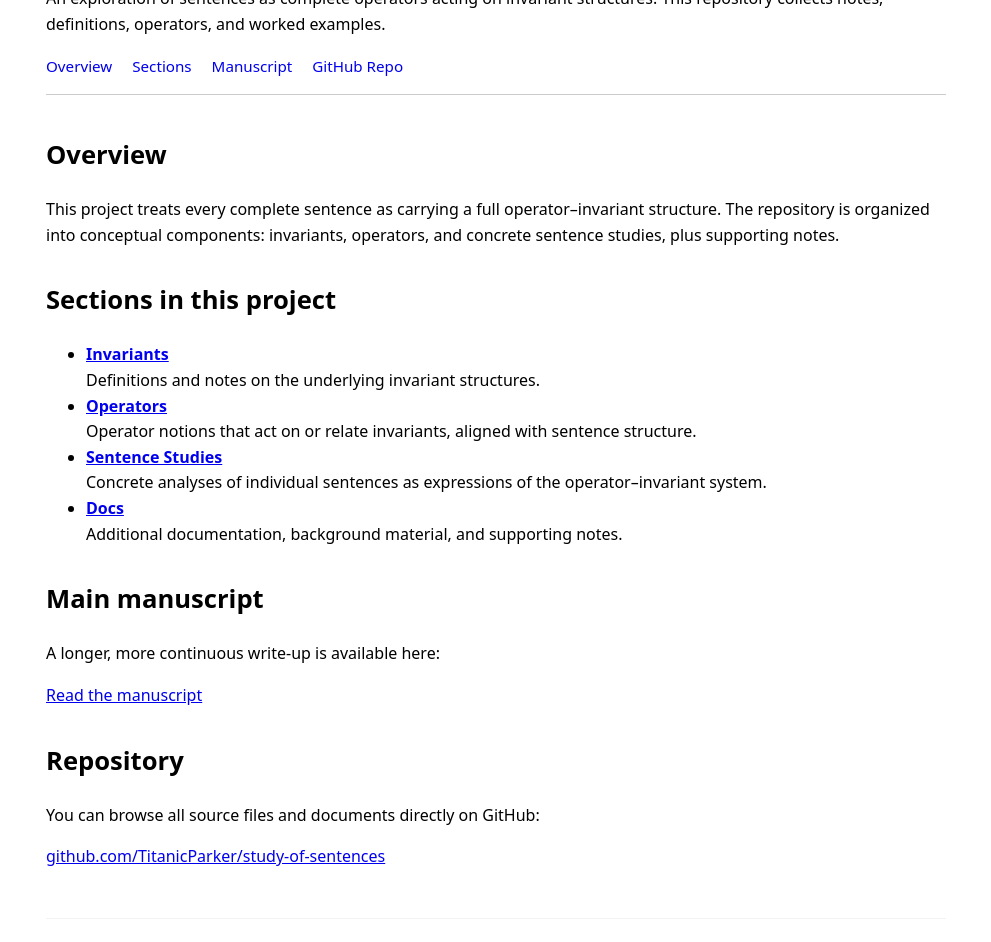
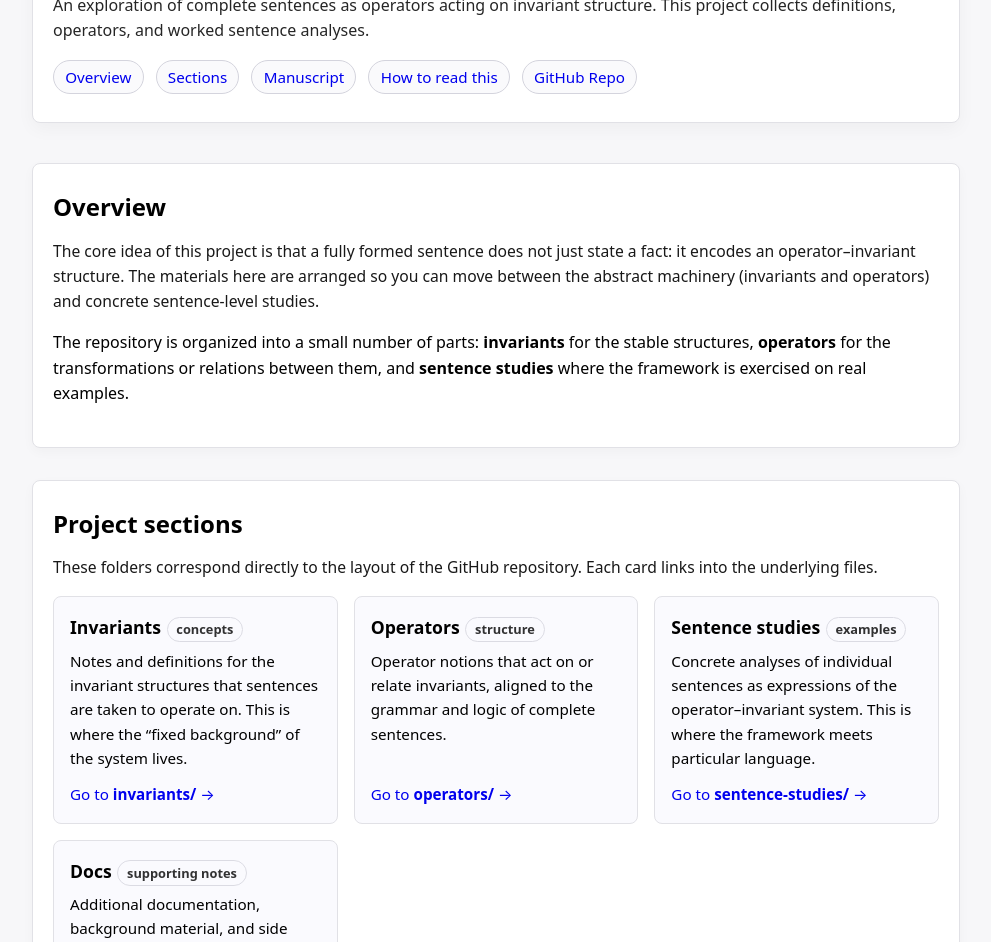
Before and after one commit to TitanicParker/study-of-sentences, a plain HTML site: page index.html in a window 1280 px wide. Shown: the part 123-1065 px from the top of the page, without its empty margins (144-1135 px from the left). Drawn offline with Linux system fonts and the light colour scheme.

Commit message:
Refactor index.html for layout and style enhancements
Updated styles and structure for improved layout and readability.

```diff
--- a/index.html
+++ b/index.html
@@ -5,60 +5,176 @@
   <title>Study of Sentences</title>
   <meta name="viewport" content="width=device-width, initial-scale=1" />
   <style>
+    :root {
+      --radius: 8px;
+    }
+
+    * {
+      box-sizing: border-box;
+    }
+
     body {
       font-family: system-ui, -apple-system, BlinkMacSystemFont, "Segoe UI", sans-serif;
-      max-width: 900px;
-      margin: 2rem auto;
-      padding: 0 1rem 3rem;
+      max-width: 960px;
+      margin: 0 auto;
+      padding: 1.5rem 1rem 3rem;
       line-height: 1.6;
+      background: #f7f7f9;
     }
+
     header {
       margin-bottom: 2.5rem;
-      border-bottom: 1px solid #ccc;
-      padding-bottom: 1rem;
+      padding: 1.75rem 1.25rem;
+      border-radius: var(--radius);
+      background: #ffffff;
+      box-shadow: 0 6px 18px rgba(0, 0, 0, 0.04);
+      border: 1px solid #e1e1e6;
     }
-    h1 {
-      font-size: 2.4rem;
-      margin: 0 0 0.5rem;
+
+    .site-title {
+      margin: 0 0 0.25rem;
+      font-size: 2.3rem;
+      letter-spacing: 0.02em;
     }
-    h2 {
-      margin-top: 2rem;
-      font-size: 1.6rem;
+
+    .site-subtitle {
+      margin: 0 0 1rem;
+      font-size: 1rem;
+      opacity: 0.85;
     }
+
     nav {
-      margin-top: 0.5rem;
+      margin-top: 0.75rem;
+      display: flex;
+      flex-wrap: wrap;
+      gap: 0.75rem;
       font-size: 0.95rem;
     }
+
     nav a {
-      margin-right: 1rem;
+      text-decoration: none;
+      padding: 0.25rem 0.7rem;
+      border-radius: 999px;
+      border: 1px solid #d4d4dd;
+      background: #fafafc;
+    }
+
+    nav a:hover {
+      background: #ececf3;
+    }
+
+    main {
+      display: flex;
+      flex-direction: column;
+      gap: 2rem;
+    }
+
+    section {
+      background: #ffffff;
+      padding: 1.5rem 1.25rem;
+      border-radius: var(--radius);
+      border: 1px solid #e1e1e6;
+      box-shadow: 0 4px 12px rgba(0, 0, 0, 0.03);
+    }
+
+    h2 {
+      margin-top: 0;
+      font-size: 1.5rem;
+      margin-bottom: 0.75rem;
+    }
+
+    .section-lead {
+      margin-top: 0.25rem;
+      margin-bottom: 1rem;
+      font-size: 0.98rem;
+      opacity: 0.9;
+    }
+
+    .grid {
+      display: grid;
+      grid-template-columns: repeat(auto-fit, minmax(220px, 1fr));
+      gap: 1rem;
+      padding: 0;
+      list-style: none;
+      margin: 0;
+    }
+
+    .card {
+      border-radius: var(--radius);
+      border: 1px solid #e1e1e6;
+      padding: 1rem;
+      background: #fafafe;
+      height: 100%;
+      display: flex;
+      flex-direction: column;
+      justify-content: space-between;
+    }
+
+    .card h3 {
+      margin-top: 0;
+      margin-bottom: 0.4rem;
+      font-size: 1.1rem;
+    }
+
+    .card p {
+      margin-top: 0;
+      margin-bottom: 0.75rem;
+      font-size: 0.95rem;
+    }
+
+    .card a {
+      font-size: 0.95rem;
       text-decoration: none;
     }
-    nav a:hover {
-      text-decoration: underline;
+
+    .inline-link {
+      text-decoration: none;
+      border-bottom: 1px solid #d0d0dd;
     }
-    .section-list ul {
-      margin-top: 0.5rem;
+
+    .inline-link:hover {
+      border-bottom-style: solid;
     }
+
+    .pill {
+      display: inline-block;
+      font-size: 0.8rem;
+      padding: 0.1rem 0.55rem;
+      border-radius: 999px;
+      border: 1px solid #d4d4dd;
+      margin-left: 0.35rem;
+      opacity: 0.8;
+    }
+
     footer {
-      margin-top: 3rem;
+      margin-top: 2.5rem;
       font-size: 0.85rem;
-      opacity: 0.7;
-      border-top: 1px solid #eee;
-      padding-top: 1rem;
+      opacity: 0.75;
+      text-align: center;
+    }
+
+    @media (max-width: 600px) {
+      header {
+        padding: 1.25rem 1rem;
+      }
+      .site-title {
+        font-size: 1.9rem;
+      }
     }
   </style>
 </head>
 <body>
   <header>
-    <h1>Study of Sentences</h1>
-    <p>
-      An exploration of sentences as complete operators acting on invariant structures.
-      This repository collects notes, definitions, operators, and worked examples.
+    <h1 class="site-title">Study of Sentences</h1>
+    <p class="site-subtitle">
+      An exploration of complete sentences as operators acting on invariant structure.
+      This project collects definitions, operators, and worked sentence analyses.
     </p>
     <nav>
       <a href="#overview">Overview</a>
       <a href="#sections">Sections</a>
       <a href="#manuscript">Manuscript</a>
+      <a href="#reading-paths">How to read this</a>
       <a href="#repo">GitHub Repo</a>
     </nav>
   </header>
@@ -66,61 +182,127 @@
   <main>
     <section id="overview">
       <h2>Overview</h2>
+      <p class="section-lead">
+        The core idea of this project is that a fully formed sentence does not just
+        state a fact: it encodes an operator–invariant structure. The materials here
+        are arranged so you can move between the abstract machinery (invariants and
+        operators) and concrete sentence-level studies.
+      </p>
       <p>
-        This project treats every complete sentence as carrying a full operator–invariant
-        structure. The repository is organized into conceptual components:
-        invariants, operators, and concrete sentence studies, plus supporting notes.
+        The repository is organized into a small number of parts:
+        <strong>invariants</strong> for the stable structures, <strong>operators</strong>
+        for the transformations or relations between them, and
+        <strong>sentence studies</strong> where the framework is exercised on
+        real examples.
       </p>
     </section>
 
-    <section id="sections" class="section-list">
-      <h2>Sections in this project</h2>
-      <ul>
-        <li>
-          <strong><a href="invariants/">Invariants</a></strong><br />
-          Definitions and notes on the underlying invariant structures.
+    <section id="sections">
+      <h2>Project sections</h2>
+      <p class="section-lead">
+        These folders correspond directly to the layout of the GitHub repository.
+        Each card links into the underlying files.
+      </p>
+      <ul class="grid">
+        <li class="card">
+          <div>
+            <h3>Invariants<span class="pill">concepts</span></h3>
+            <p>
+              Notes and definitions for the invariant structures that sentences
+              are taken to operate on. This is where the “fixed background” of
+              the system lives.
+            </p>
+          </div>
+          <a href="invariants/">Go to <strong>invariants/</strong> →</a>
         </li>
-        <li>
-          <strong><a href="operators/">Operators</a></strong><br />
-          Operator notions that act on or relate invariants, aligned with sentence structure.
+        <li class="card">
+          <div>
+            <h3>Operators<span class="pill">structure</span></h3>
+            <p>
+              Operator notions that act on or relate invariants, aligned to the
+              grammar and logic of complete sentences.
+            </p>
+          </div>
+          <a href="operators/">Go to <strong>operators/</strong> →</a>
         </li>
-        <li>
-          <strong><a href="sentence-studies/">Sentence Studies</a></strong><br />
-          Concrete analyses of individual sentences as expressions of the operator–invariant system.
+        <li class="card">
+          <div>
+            <h3>Sentence studies<span class="pill">examples</span></h3>
+            <p>
+              Concrete analyses of individual sentences as expressions of the
+              operator–invariant system. This is where the framework meets
+              particular language.
+            </p>
+          </div>
+          <a href="sentence-studies/">Go to <strong>sentence-studies/</strong> →</a>
         </li>
-        <li>
-          <strong><a href="docs/">Docs</a></strong><br />
-          Additional documentation, background material, and supporting notes.
+        <li class="card">
+          <div>
+            <h3>Docs<span class="pill">supporting notes</span></h3>
+            <p>
+              Additional documentation, background material, and side explorations
+              that support the main line of the project.
+            </p>
+          </div>
+          <a href="docs/">Go to <strong>docs/</strong> →</a>
         </li>
       </ul>
     </section>
 
     <section id="manuscript">
       <h2>Main manuscript</h2>
-      <p>
-        A longer, more continuous write-up is available here:
+      <p class="section-lead">
+        The manuscript is a more continuous, narrative treatment of the project.
       </p>
       <p>
-        <a href="manuscript">Read the manuscript</a>
+        You can read the current manuscript directly from the repository:
+        <a class="inline-link" href="manuscript.md">open <code>manuscript.md</code></a>.
       </p>
+    </section>
+
+    <section id="reading-paths">
+      <h2>How to read this project</h2>
+      <p class="section-lead">
+        Depending on your background, you might prefer to start from
+        abstractions, from examples, or from the manuscript.
+      </p>
+      <ul>
+        <li>
+          If you like <strong>formal structure first</strong>, start with
+          <a class="inline-link" href="invariants/">Invariants</a> →
+          <a class="inline-link" href="operators/">Operators</a> →
+          <a class="inline-link" href="sentence-studies/">Sentence studies</a>.
+        </li>
+        <li>
+          If you like <strong>concrete examples first</strong>, begin with
+          <a class="inline-link" href="sentence-studies/">Sentence studies</a>
+          and only then circle back to the invariants and operators.
+        </li>
+        <li>
+          If you prefer a <strong>single narrative</strong>, read the
+          <a class="inline-link" href="manuscript.md">manuscript</a> straight through,
+          and treat the folders as reference material.
+        </li>
+      </ul>
     </section>
 
     <section id="repo">
       <h2>Repository</h2>
-      <p>
-        You can browse all source files and documents directly on GitHub:
+      <p class="section-lead">
+        All materials are stored in a public Git repository.
       </p>
       <p>
-        <a href="https://github.com/TitanicParker/study-of-sentences" target="_blank" rel="noopener noreferrer">
+        Browse the source on GitHub:
+        <a class="inline-link" href="https://github.com/TitanicParker/study-of-sentences" target="_blank" rel="noopener noreferrer">
           github.com/TitanicParker/study-of-sentences
-        </a>
+        </a>.
       </p>
     </section>
   </main>
 
   <footer>
     <p>
-      Study of Sentences &mdash; published via GitHub Pages.
+      Study of Sentences — published via GitHub Pages.
     </p>
   </footer>
 </body>
```
